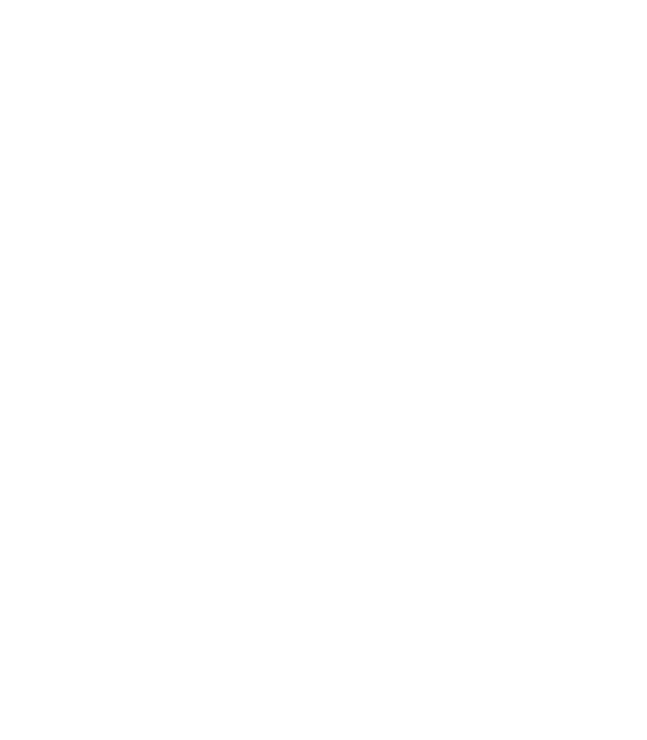
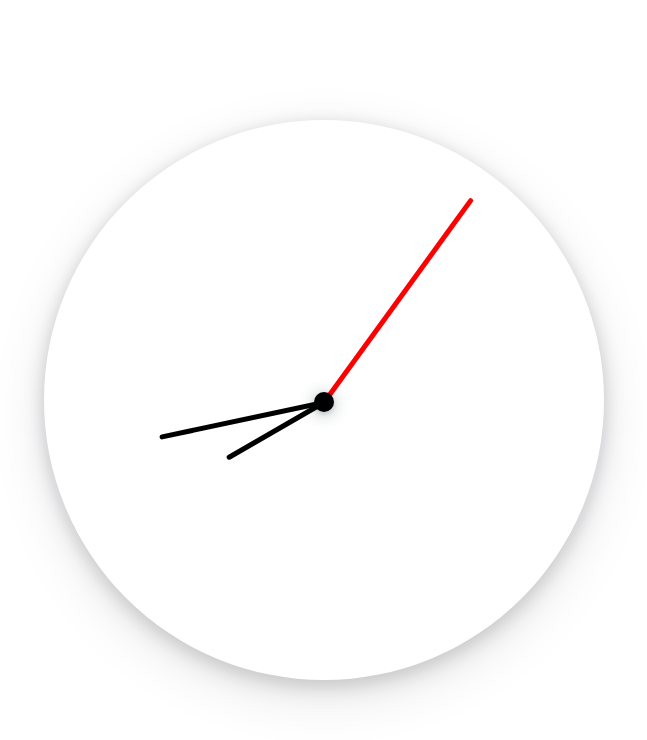
Before and after one commit to shravzzv/Simple-clock, a plain HTML site: page index.html in a window 1280 px wide. Shown: the whole page, without its empty margins (316-963 px from the left). Drawn offline with nearby package versions, Linux system fonts and the light colour scheme.

Commit message:
feat: Create a clock with functioning hands

```diff
--- a/index.html
+++ b/index.html
@@ -29,5 +29,6 @@
       <div class="hand hand-min"></div>
       <div class="hand hand-hour"></div>
     </div>
+    <audio src="tick.mp3" id="second-tick"></audio>
   </body>
 </html>
--- a/script.js
+++ b/script.js
@@ -8,9 +8,13 @@ const updateClock = () => {
   const minutes = now.getMinutes()
   const hours = now.getHours()
 
-  const secDegree = seconds * 6
-  const minDegree = minutes * 6
-  const hourDegree = hours * 6
+  const secDegree = seconds * 6 + 90
+  const minDegree = minutes * 6 + 90
+  const hourDegree = hours * 30 + 90
+
+  secondHand.style.transform = `rotate(${secDegree}deg)`
+  minuteHand.style.transform = `rotate(${minDegree}deg)`
+  hourHand.style.transform = `rotate(${hourDegree}deg)`
 }
 
 setInterval(() => {
--- a/styles.css
+++ b/styles.css
@@ -3,3 +3,67 @@
 *::after {
   box-sizing: border-box;
 }
+
+:root {
+  --second-hand-background-color: red;
+  --minute-hand-background-color: black;
+  --hour-hand-background-color: black;
+  --clock-size: 70vmin;
+  --background-color: white;
+  --foreground-color: black;
+  --clock-background-color: white;
+}
+
+body {
+  display: flex;
+  align-items: center;
+  justify-content: center;
+  min-height: 100vh;
+  background-color: var(--background-color);
+  color: var(--foreground-color);
+}
+
+.clock {
+  width: var(--clock-size);
+  height: var(--clock-size);
+  border-radius: 50%;
+  position: relative;
+  background-color: var(--clock-background-color);
+  box-shadow: rgba(17, 17, 26, 0.1) 0px 4px 16px,
+    rgba(17, 17, 26, 0.1) 0px 8px 24px, rgba(17, 17, 26, 0.1) 0px 16px 56px;
+}
+
+.hand {
+  position: absolute;
+  height: 5px;
+  width: 45%;
+  top: 50%;
+  right: 50%;
+  transform-origin: right;
+  border-radius: 10px;
+}
+
+.hand-sec {
+  background-color: var(--second-hand-background-color);
+}
+.hand-min {
+  width: 30%;
+  background-color: var(--minute-hand-background-color);
+}
+.hand-hour {
+  background-color: var(--hour-hand-background-color);
+  width: 20%;
+}
+
+.clock::after {
+  content: '';
+  position: absolute;
+  width: 20px;
+  height: 20px;
+  background-color: var(--foreground-color);
+  border-radius: 50%;
+  top: calc(50% - 8px);
+  right: calc(50% - 10px);
+  box-shadow: rgba(14, 30, 37, 0.12) 0px 2px 4px 0px,
+    rgba(14, 30, 37, 0.32) 0px 2px 16px 0px;
+}
```
